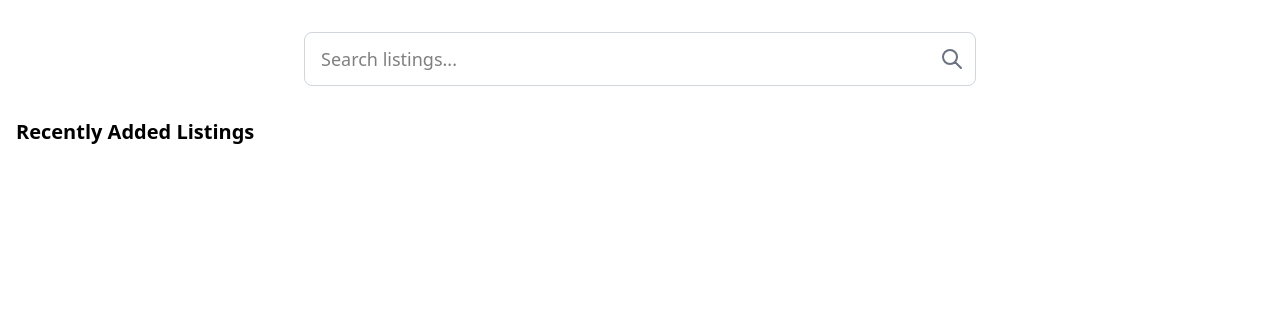
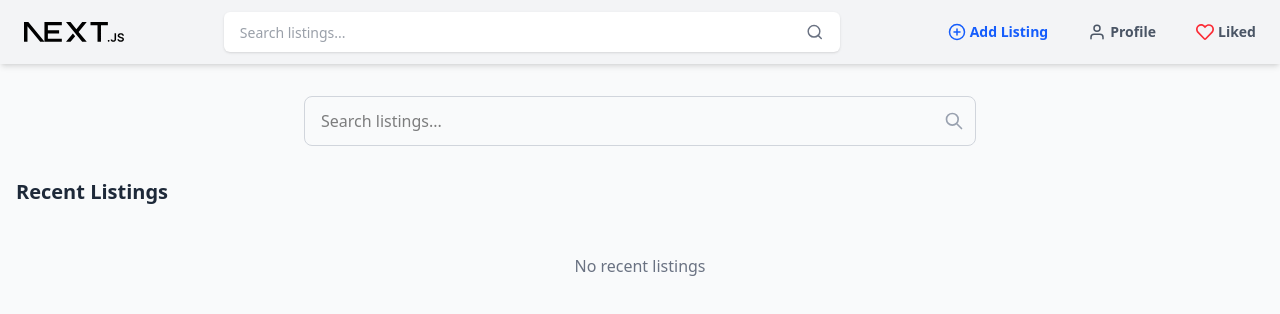
Before and after one commit to prejithpcse02/li-webjs-frontend, a Next.js app: page /search in a window 1280 px wide. Before the commit this address had no page. Shown: the top 314 px of the page. Built offline with nearby package versions, Linux system fonts and the light colour scheme.

Commit message:
Commit 2

```diff
--- a/app/search/page.jsx
+++ b/app/search/page.jsx
@@ -1,6 +1,6 @@
 // li-web/app/search/page.tsx
 "use client";
-import React, { useState, useEffect, useCallback } from "react";
+import React, { useState, useEffect, useCallback, Suspense } from "react";
 import { useRouter, useSearchParams } from "next/navigation";
 import api from "@/services/api";
 import { useAuth } from "@/context/AuthContext";
@@ -8,7 +8,7 @@ import Navbar from "@/components/Navbar";
 import ListingCard from "@/components/ListingCard";
 import debounce from "lodash/debounce";
 
-export default function SearchPage() {
+function SearchContent() {
   const [query, setQuery] = useState("");
   const [results, setResults] = useState([]);
   const [recentListings, setRecentListings] = useState([]);
@@ -16,16 +16,10 @@ export default function SearchPage() {
   const [loading, setLoading] = useState(false);
   const [error, setError] = useState(null);
   const router = useRouter();
-  const { user, isLoading: authLoading } = useAuth();
+  const { user } = useAuth();
   const searchParams = useSearchParams();
 
   useEffect(() => {
-    // If not authenticated and not loading, redirect to login
-    if (!authLoading && !user) {
-      router.push("/auth/signin");
-      return;
-    }
-
     // Only fetch data if user is authenticated
     if (user) {
       fetchRecentListings();
@@ -35,7 +29,7 @@ export default function SearchPage() {
         setRecentSearches(JSON.parse(savedSearches));
       }
     }
-  }, [user, authLoading, router]);
+  }, [user]);
 
   const fetchRecentListings = async () => {
     try {
@@ -45,128 +39,78 @@ export default function SearchPage() {
       setRecentListings(response.data);
     } catch (error) {
       console.error("Error fetching recent listings:", error);
-      if (error.response?.status === 401) {
-        router.push("/auth/signin");
-      } else {
       setError("Failed to fetch recent listings");
-      }
     } finally {
       setLoading(false);
     }
   };
 
-  const updateRecentSearches = (searchQuery) => {
-    if (!searchQuery.trim()) return;
-
-    // Get current searches from localStorage
-    const savedSearches = localStorage.getItem("recentSearches");
-    let searches = savedSearches ? JSON.parse(savedSearches) : [];
-
-    // Remove the new search if it already exists
-    searches = searches.filter((s) => s !== searchQuery);
-
-    // Add the new search at the beginning
-    searches.unshift(searchQuery);
-
-    // Keep only the last 3 searches
-    searches = searches.slice(0, 3);
-
-    // Save back to localStorage
-    localStorage.setItem("recentSearches", JSON.stringify(searches));
-    setRecentSearches(searches);
-  };
-
-  const handleSearch = async (searchQuery) => {
+  const debouncedSearch = useCallback(
+    debounce(async (searchQuery) => {
       if (!searchQuery.trim()) {
         setResults([]);
         return;
       }
 
-    setQuery(searchQuery);
+      try {
         setLoading(true);
         setError(null);
-
-    try {
         const response = await api.get(
-        `/api/listings/search/?query=${encodeURIComponent(searchQuery)}`
+          `/api/listings/search/?q=${encodeURIComponent(searchQuery)}`
         );
         setResults(response.data);
       } catch (error) {
         console.error("Search error:", error);
-      if (error.response?.status === 401) {
-        router.push("/auth/signin");
-      } else {
         setError("Failed to perform search");
-        setResults([]);
-      }
       } finally {
         setLoading(false);
       }
-  };
-
-  // Create a debounced version of handleSearch
-  const debouncedSearch = useCallback(
-    debounce((searchQuery) => {
-      handleSearch(searchQuery);
-    }, 500),
+    }, 300),
     []
   );
 
-  const handleInputChange = (e) => {
-    const value = e.target.value;
-    setQuery(value);
-    // Trigger debounced search on every keystroke
-    debouncedSearch(value);
-  };
+  const handleSearch = (e) => {
+    e.preventDefault();
+    const searchQuery = e.target.value;
+    setQuery(searchQuery);
+    debouncedSearch(searchQuery);
 
-  const handleKeyPress = (e) => {
-    if (e.key === "Enter") {
-      // Cancel any pending debounced search
-      debouncedSearch.cancel();
-      // Update recent searches only when Enter is pressed
-      updateRecentSearches(query);
-      handleSearch(query);
+    // Update recent searches
+    if (searchQuery.trim()) {
+      const updatedSearches = [
+        searchQuery,
+        ...recentSearches.filter((s) => s !== searchQuery),
+      ].slice(0, 5);
+      setRecentSearches(updatedSearches);
+      localStorage.setItem("recentSearches", JSON.stringify(updatedSearches));
     }
   };
 
-  // Show loading state while checking authentication
-  if (authLoading) {
-    return (
-      <div className="min-h-screen flex items-center justify-center bg-gray-50">
-        <div className="animate-spin rounded-full h-12 w-12 border-b-2 border-blue-500"></div>
-      </div>
-    );
-  }
+  const clearRecentSearches = () => {
+    setRecentSearches([]);
+    localStorage.removeItem("recentSearches");
+  };
 
   return (
-    <main className="container mx-auto px-4 py-8">
+    <div className="min-h-screen bg-gray-50">
+      <Navbar />
+      <div className="container mx-auto px-4 py-8">
         {/* Search Input */}
         <div className="max-w-2xl mx-auto mb-8">
           <div className="relative">
             <input
               type="text"
               value={query}
-            onChange={handleInputChange}
-            onKeyPress={handleKeyPress}
+              onChange={handleSearch}
               placeholder="Search listings..."
-            className="w-full px-4 py-3 border border-gray-300 rounded-lg focus:outline-none focus:ring-2 focus:ring-blue-500 text-lg"
+              className="w-full px-4 py-3 rounded-lg border border-gray-300 focus:outline-none focus:ring-2 focus:ring-blue-500 focus:border-transparent"
             />
-          <button
-            className="absolute right-3 top-1/2 transform -translate-y-1/2 text-gray-500 hover:text-gray-700"
-            onClick={() => {
-              // Cancel any pending debounced search
-              debouncedSearch.cancel();
-              // Update recent searches when search button is clicked
-              updateRecentSearches(query);
-              handleSearch(query);
-            }}
-          >
+            <div className="absolute inset-y-0 right-0 flex items-center pr-3">
               <svg
-              xmlns="http://www.w3.org/2000/svg"
-              className="h-6 w-6"
+                className="h-5 w-5 text-gray-400"
                 fill="none"
+                stroke="currentColor"
                 viewBox="0 0 24 24"
-              stroke="currentColor"
               >
                 <path
                   strokeLinecap="round"
@@ -175,25 +119,33 @@ export default function SearchPage() {
                   d="M21 21l-6-6m2-5a7 7 0 11-14 0 7 7 0 0114 0z"
                 />
               </svg>
-          </button>
+            </div>
+          </div>
         </div>
 
         {/* Recent Searches */}
-        {recentSearches.length > 0 && !query && (
-          <div className="mt-4">
-            <h3 className="text-sm font-medium text-gray-500 mb-2">
+        {recentSearches.length > 0 && (
+          <div className="mb-8">
+            <div className="flex justify-between items-center mb-4">
+              <h2 className="text-lg font-semibold text-gray-800">
                 Recent Searches
-            </h3>
+              </h2>
+              <button
+                onClick={clearRecentSearches}
+                className="text-sm text-gray-500 hover:text-gray-700"
+              >
+                Clear
+              </button>
+            </div>
             <div className="flex flex-wrap gap-2">
               {recentSearches.map((search, index) => (
                 <button
                   key={index}
                   onClick={() => {
                     setQuery(search);
-                    handleSearch(search);
-                    updateRecentSearches(search);
+                    debouncedSearch(search);
                   }}
-                  className="px-3 py-1 bg-gray-100 text-gray-700 rounded-full text-sm hover:bg-gray-200 transition-colors"
+                  className="px-3 py-1 bg-white rounded-full border border-gray-200 text-sm text-gray-700 hover:bg-gray-50"
                 >
                   {search}
                 </button>
@@ -201,28 +153,29 @@ export default function SearchPage() {
             </div>
           </div>
         )}
+
+        {/* Loading State */}
+        {loading && (
+          <div className="flex justify-center items-center py-8">
+            <div className="animate-spin rounded-full h-8 w-8 border-b-2 border-blue-500"></div>
           </div>
+        )}
 
-      {/* Error Message */}
-      {error && <div className="text-red-500 text-center mb-4">{error}</div>}
+        {/* Error State */}
+        {error && (
+          <div className="text-center py-8">
+            <p className="text-red-500">{error}</p>
+          </div>
+        )}
 
-      {/* Content */}
-      {loading ? (
-        <div className="min-h-screen flex items-center justify-center bg-gray-50">
-          <div className="animate-spin rounded-full h-12 w-12 border-b-2 border-blue-500"></div>
-        </div>
-      ) : (
-        <>
-          {query ? (
-            // Search Results
+        {/* Search Results */}
+        {!loading && !error && query && (
           <div>
-              <h2 className="text-xl font-semibold mb-4">
-                Search Results for "{query}"
+            <h2 className="text-xl font-semibold text-gray-800 mb-4">
+              Search Results
             </h2>
             {results.length === 0 ? (
-                <div className="text-center py-8">
-                  No results found for "{query}"
-                </div>
+              <p className="text-gray-500 text-center py-8">No results found</p>
             ) : (
               <div className="grid grid-cols-2 sm:grid-cols-2 md:grid-cols-4 lg:grid-cols-5 gap-6">
                 {results.map((item) => (
@@ -235,13 +188,20 @@ export default function SearchPage() {
               </div>
             )}
           </div>
+        )}
+
+        {/* Recent Listings */}
+        {!loading && !error && !query && (
+          <div>
+            <h2 className="text-xl font-semibold text-gray-800 mb-4">
+              Recent Listings
+            </h2>
+            {recentListings.length === 0 ? (
+              <p className="text-gray-500 text-center py-8">
+                No recent listings
+              </p>
             ) : (
-            // Recent Listings
-            <div>
-              <h2 className="text-xl font-semibold mb-4">
-                Recently Added Listings
-              </h2>
-              <div className="grid grid-cols-2 sm:grid-cols-2 md:grid-cols-4 lg:grid-cols-5 gap-2 sm:gap-4 z-0">
+              <div className="grid grid-cols-2 sm:grid-cols-2 md:grid-cols-4 lg:grid-cols-5 gap-6">
                 {recentListings.map((item) => (
                   <ListingCard
                     key={item.product_id}
@@ -250,10 +210,24 @@ export default function SearchPage() {
                   />
                 ))}
               </div>
+            )}
           </div>
         )}
-        </>
-      )}
-    </main>
+      </div>
+    </div>
   );
 }
+
+export default function SearchPage() {
+  return (
+    <Suspense
+      fallback={
+        <div className="min-h-screen flex items-center justify-center bg-gray-50">
+          <div className="animate-spin rounded-full h-12 w-12 border-b-2 border-blue-500"></div>
+        </div>
+      }
+    >
+      <SearchContent />
+    </Suspense>
+  );
+}
```
Lines whose indentation alone changed are shown as unchanged.
